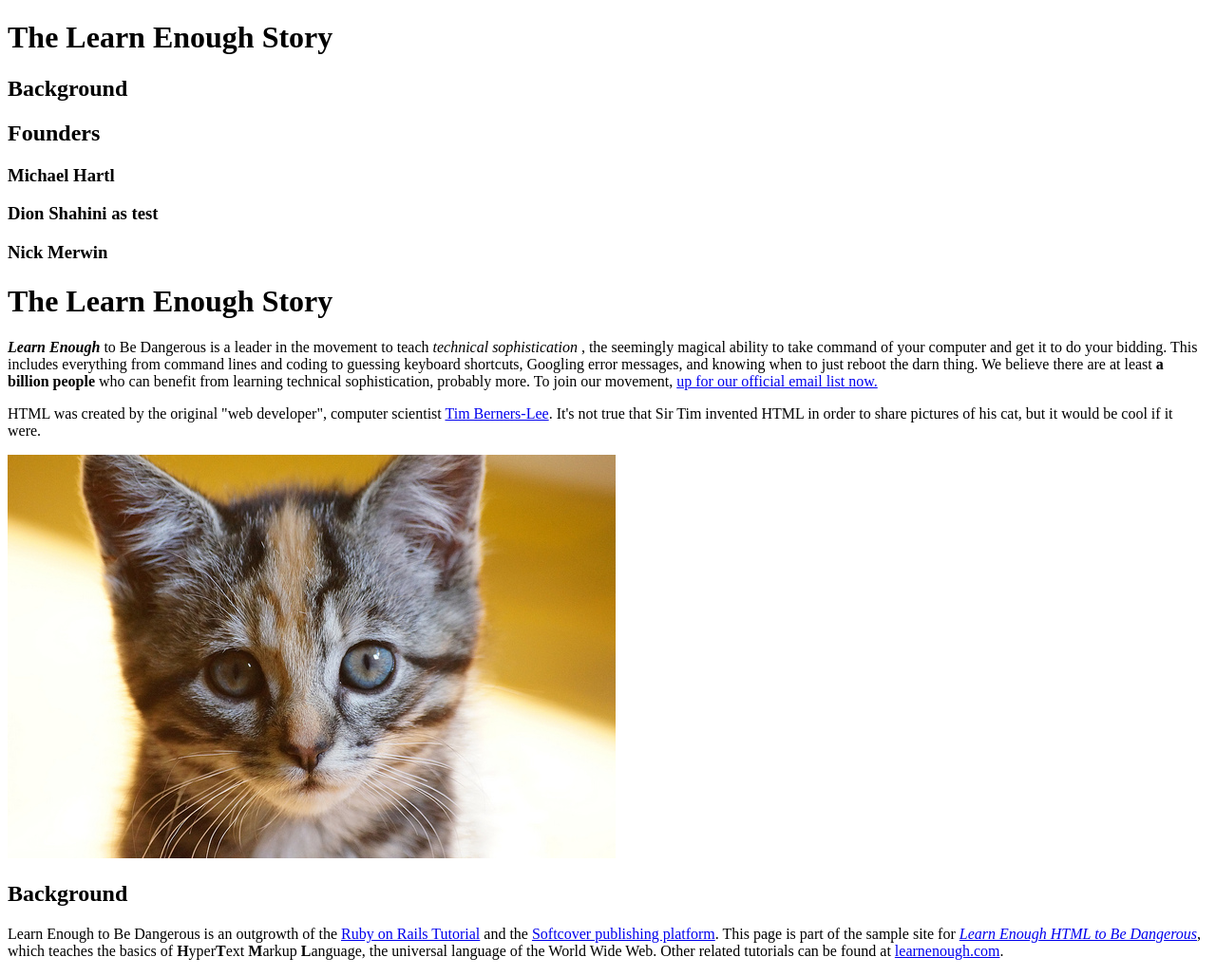
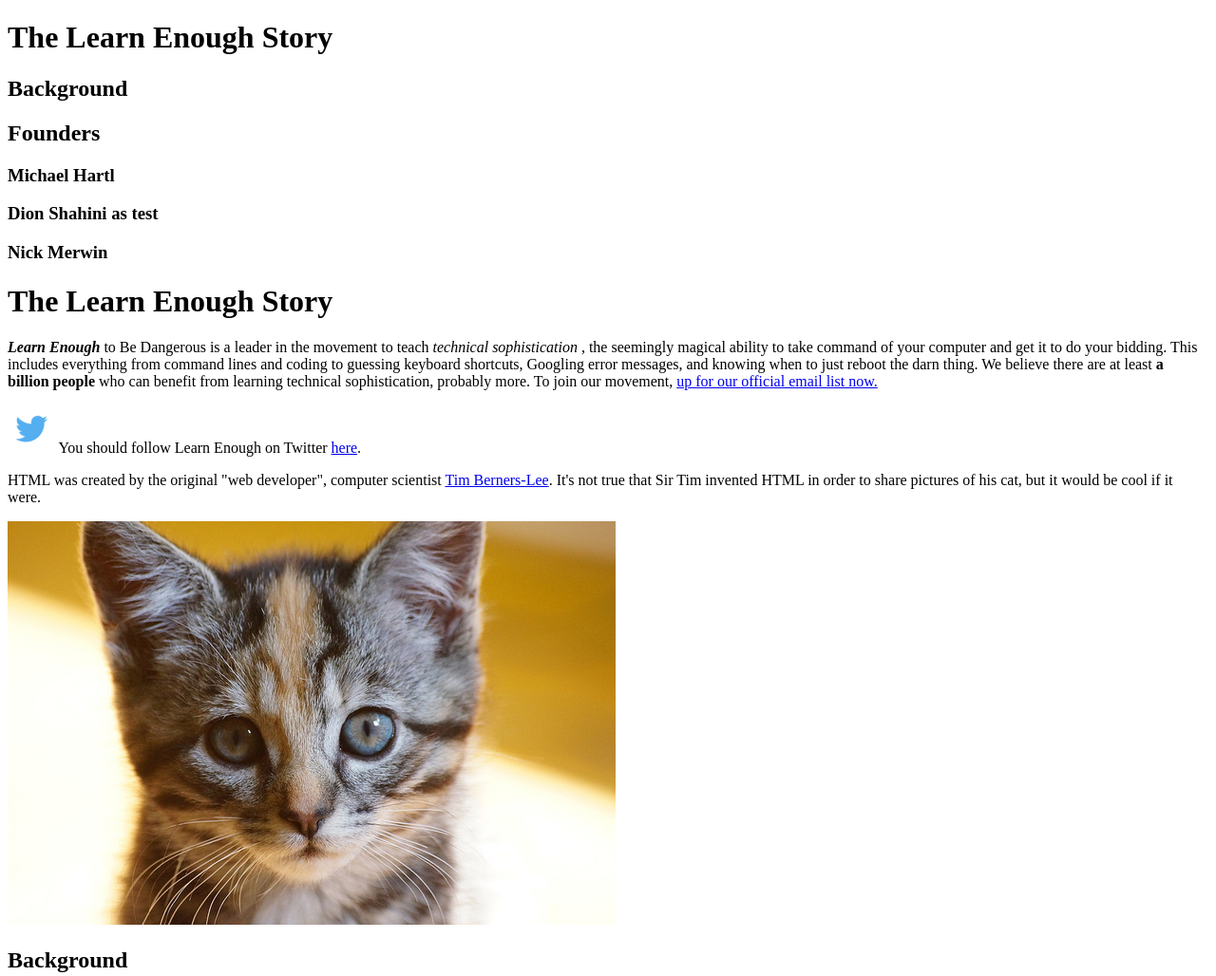
Before and after one commit to DionSha/sample_website, a plain HTML site: page index.html in a window 1280 px wide. Shown: the top 1028 px of the page at 95% size. Drawn offline with Linux system fonts and the light colour scheme.

Commit message:
added hyperlinks

```diff
--- a/index.html
+++ b/index.html
@@ -31,12 +31,24 @@
     </p>
 
     <p>
+      <a href="http://twitter.com/learnenough" target="_blank"
+      rel="noopener" style="text-decoration: none;">
+        <img src="images/small_twitter_logo.png">
+      </a>
+      You should follow Learn Enough on Twitter
+      <a href="http://twitter.com/learnenough"
+         target="_blank" rel="noopener">here</a>.
+    </p>
+
+    <p>
       HTML was created by the original "web developer", computer scientist
       <a href="https://en.wikipedia.org/wiki/Tim_Berners-Lee">Tim
       Berners-Lee</a>. It's not true that Sir Tim invented HTML in order to
       share pictures of his cat, but it would be cool if it were.
     </p>
 
+    <a href="https://www.flickr.com/photos/deborah_s_perspective/14144861329">
+    </a>
     <img src="images/kitten.jpg" alt="An adorable kitten">
 
     <h2>Background</h2>
@@ -99,7 +111,5 @@
       at heart. He's just as happy shredding well-spec'd lines of code from a
       tour bus as he is from his kitchen table.
     </p>
-
-    <img src="images/kitten.jpg" alt="An adorable kitten">
   </body>
 </html>
```
Also changed, not shown: images/small_twitter_logo.png (added).
